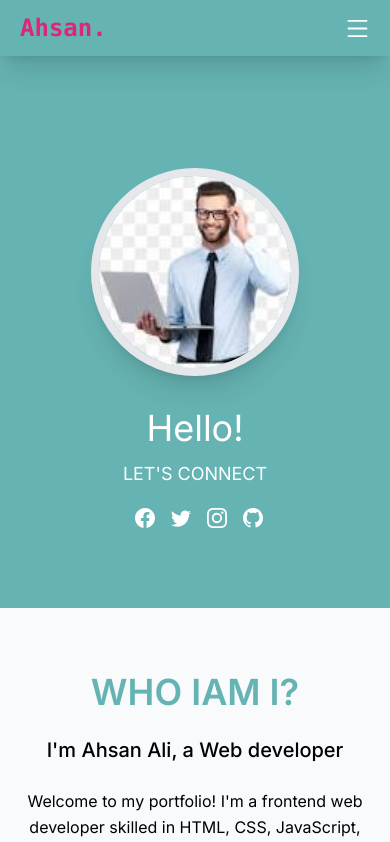
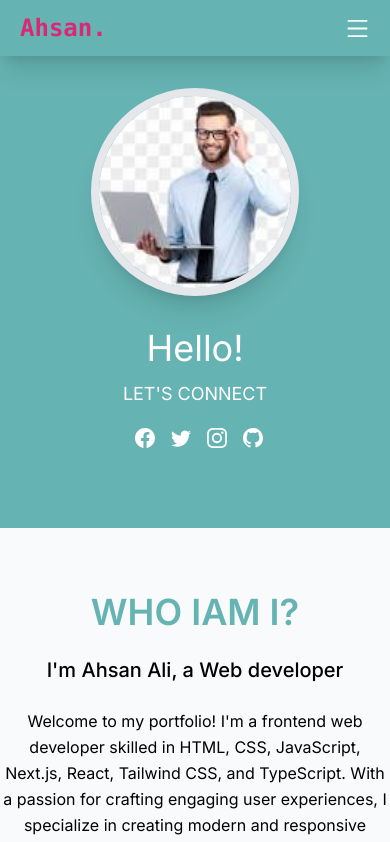
Before and after one commit to ahsanali7893/Portfolio, a Next.js app: page / in a window 390 px wide. Shown: the top 842 px of the page. Built offline with nearby package versions, Linux system fonts and the light colour scheme.

Commit message:
initial changes

```diff
--- a/src/components/Hero/page.tsx
+++ b/src/components/Hero/page.tsx
@@ -14,8 +14,8 @@ const Hero = (props: Props) => {
         style={{ backgroundColor: "rgba(0, 128, 128, 0.6)" }}
       >
         <div className="absolute inset-0 z-20 bg-gradient-to-r from-hero-gradient-from to-hero-gradient-to bg-cover bg-center bg-no-repeat"></div>
-        <div className="container relative z-30 pt-20 pb-12 sm:pt-56 sm:pb-48 lg:pt-64 lg:pb-48 max-h-screen items-center ">
-          <div className="flex flex-col items-center justify-center lg:flex-row max-h-full">
+        <div className="container flex relative z-30 pb-12 sm:pt-56 sm:pb-48 lg:pt-64 lg:pb-48 max-h-screen items-center justify-center">
+          <div className="flex flex-col items-center justify-center lg:flex-row">
             <div className="rounded-full border-8 border-primary shadow-xl">
               <img
                 src="/dev.jpeg"
--- a/src/components/Navbar/page.tsx
+++ b/src/components/Navbar/page.tsx
@@ -12,7 +12,7 @@ const Navbar = () => {
 
   return (
     <div
-      className="w-full opacity-1000 z-50 top-0 py-3 sm:py-5 shadow-xl sticky"
+      className="w-full opacity-1000 z-50  py-3 sm:py-5 shadow-xl sticky"
       style={{ backgroundColor: "rgba(0, 128, 128, 0.6)" }}
     >
       <div className="container flex items-center h-full w-full 2xl:px-16 justify-between px-5">
```
